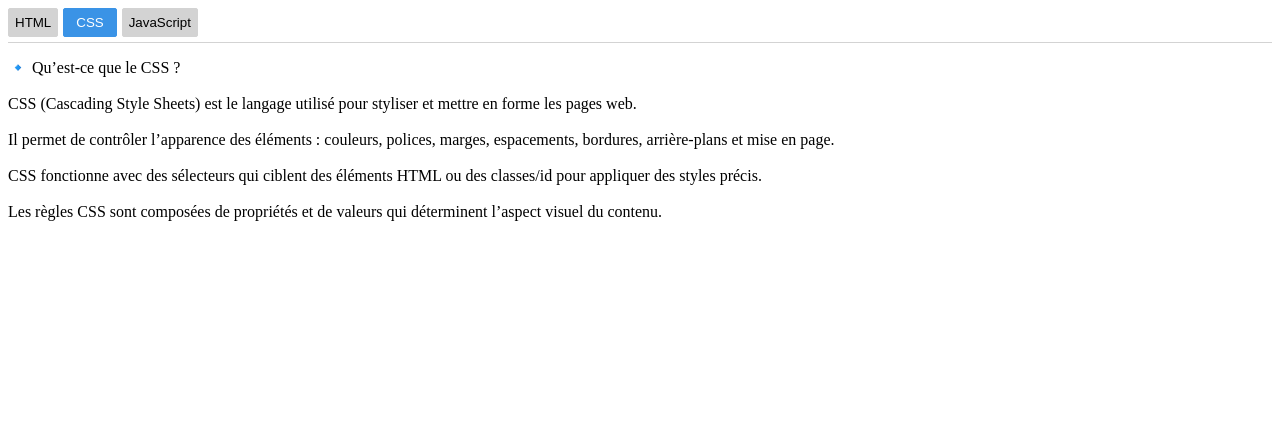
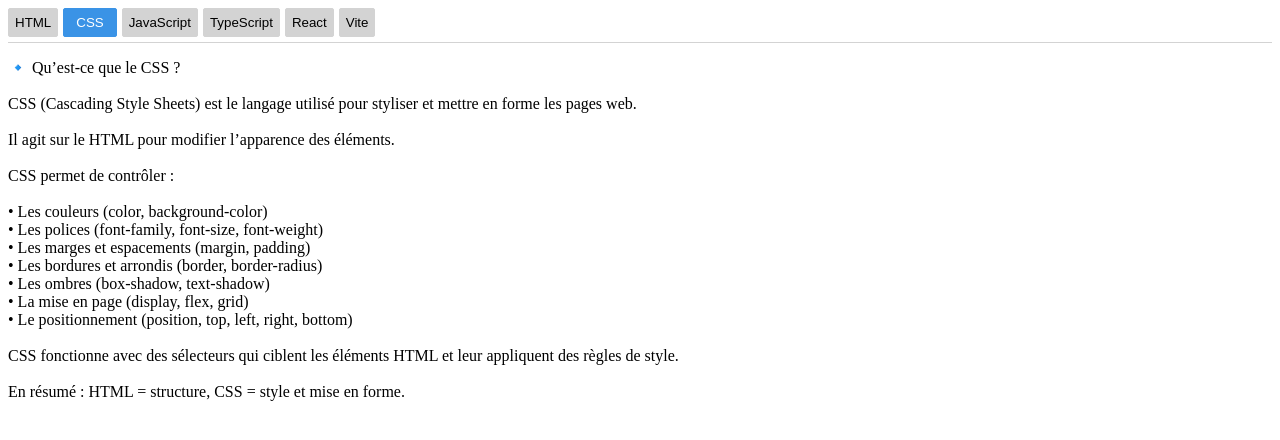
Before and after one commit to prodige93/DevArt, a React (Vite) app in the folder DevArt/: page / in a window 1280 px wide. Shown: the top 440 px of the page. Built offline with nearby package versions, Linux system fonts and the light colour scheme.

Commit message:
Enhance content in App.tsx by adding detailed descriptions for CSS, TypeScript, React, and Vite. Improve HTML and CSS sections for clarity and structure. This update enriches the educational material provided in the application.

```diff
--- a/DevArt/src/App.tsx
+++ b/DevArt/src/App.tsx
@@ -12,20 +12,39 @@ export const items: ItemsTypes = [
 
     Il permet d’afficher du texte, des images, des liens, des tableaux, des formulaires, etc.
 
-    HTML fonctionne avec des balises qui indiquent au navigateur comment afficher le contenu.`
+    HTML fonctionne avec des balises qui indiquent au navigateur comment afficher le contenu :
+
+    • Les titres (h1, h2, h3…)
+    • Les paragraphes (p)
+    • Les liens (a)
+    • Les images (img)
+    • Les listes (ul, ol)
+    • Les tableaux (table)
+
+    En résumé : HTML = structure, CSS = style et mise en forme.`
   },
   {
-  id: "css",
-  label: "CSS",
-  content: `🔹 Qu’est-ce que le CSS ?
+    id: "css",
+    label: "CSS",
+    content: `🔹 Qu’est-ce que le CSS ?
 
-  CSS (Cascading Style Sheets) est le langage utilisé pour styliser et mettre en forme les pages web.
+    CSS (Cascading Style Sheets) est le langage utilisé pour styliser et mettre en forme les pages web.
 
-  Il permet de contrôler l’apparence des éléments : couleurs, polices, marges, espacements, bordures, arrière-plans et mise en page.
+    Il agit sur le HTML pour modifier l’apparence des éléments.
 
-  CSS fonctionne avec des sélecteurs qui ciblent des éléments HTML ou des classes/id pour appliquer des styles précis.
+    CSS permet de contrôler :
 
-  Les règles CSS sont composées de propriétés et de valeurs qui déterminent l’aspect visuel du contenu.`
+      • Les couleurs (color, background-color)
+      • Les polices (font-family, font-size, font-weight)
+      • Les marges et espacements (margin, padding)
+      • Les bordures et arrondis (border, border-radius)
+      • Les ombres (box-shadow, text-shadow)
+      • La mise en page (display, flex, grid)
+      • Le positionnement (position, top, left, right, bottom)
+
+    CSS fonctionne avec des sélecteurs qui ciblent les éléments HTML et leur appliquent des règles de style.
+
+    En résumé : HTML = structure, CSS = style et mise en forme.`
   },
   {
     id: "javascript",
@@ -46,6 +65,65 @@ export const items: ItemsTypes = [
     • Implémenter des bibliothèques et frameworks (React, Vue, Angular)
 
     En résumé : JavaScript = interactivité et logique côté client.`,
+  },
+  {
+    id: "typescript",
+    label: "TypeScript",
+    content: `🔹 Qu’est-ce que le TypeScript ?
+
+    TypeScript est un sur-ensemble de JavaScript qui ajoute le typage statique et des fonctionnalités avancées.
+
+    Il permet de détecter les erreurs plus tôt et de rendre le code plus robuste et maintenable.
+
+    TypeScript peut servir à :
+
+    • Définir des types pour les variables, fonctions et objets
+    • Vérifier les types à la compilation pour éviter les erreurs runtime
+    • Travailler avec des interfaces et des classes pour mieux structurer le code
+    • Ajouter l’autocomplétion et l’aide de l’IDE
+    • Compiler vers du JavaScript compatible navigateur ou Node.js
+    • Utiliser des fonctionnalités modernes tout en restant compatible avec d’anciens environnements
+
+    En résumé : TypeScript = JavaScript + typage et sécurité.`,
+  },
+  {
+    id: "react",
+    label: "React",
+    content: `🔹 Qu’est-ce que le React ?
+
+    React est une bibliothèque JavaScript utilisée pour construire des interfaces utilisateur interactives.
+
+    Elle permet de créer des composants réutilisables et de gérer l’état de l’application de manière efficace.
+
+    React peut servir à :
+
+    • Créer des composants UI réutilisables
+    • Gérer l’état local et global des composants
+    • Mettre à jour le DOM de façon efficace grâce au Virtual DOM
+    • Construire des applications monopage (SPA)
+    • Utiliser des hooks pour la logique fonctionnelle (useState, useEffect, etc.)
+    • Travailler avec des bibliothèques complémentaires (React Router, Redux, etc.)
+
+    En résumé : React = création d’interfaces dynamiques et composants réutilisables.`,
+  },{
+    id: "vite",
+    label: "Vite",
+    content: `🔹 Qu’est-ce que le Vite ?
+
+    Vite est un outil de build et un serveur de développement ultra-rapide pour les projets web modernes.
+
+    Il permet de créer des applications front-end avec un temps de démarrage quasi instantané et un rechargement à chaud efficace.
+
+    Vite peut servir à :
+
+    • Démarrer rapidement un projet web moderne
+    • Compiler et transformer le code ES6+ en JavaScript compatible navigateur
+    • Gérer les modules via ES Modules natifs
+    • Intégrer facilement des frameworks comme React, Vue ou Svelte
+    • Activer le Hot Module Replacement (HMR) pour un rechargement instantané
+    • Optimiser la build pour la production avec bundling et minification
+
+    En résumé : Vite = développement rapide et build optimisée pour le web moderne.`,
   }
 ];
 
```
